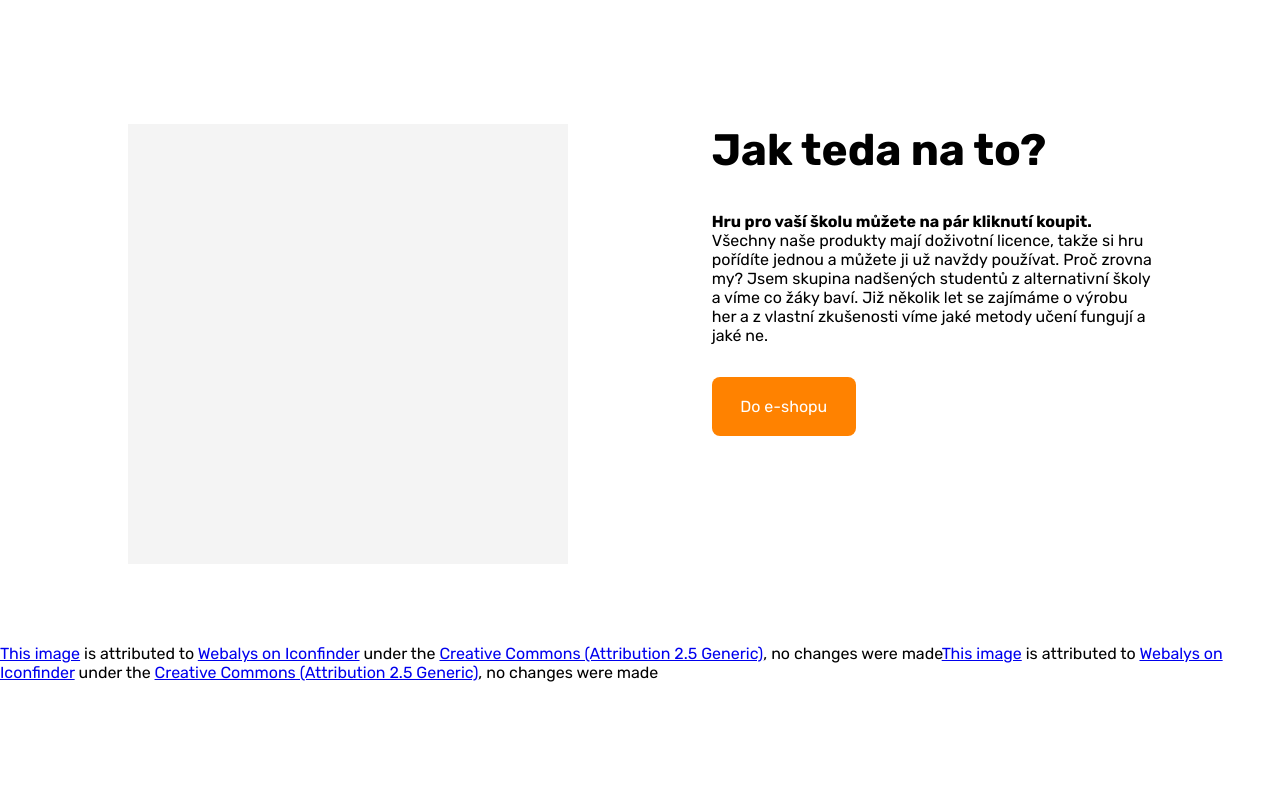
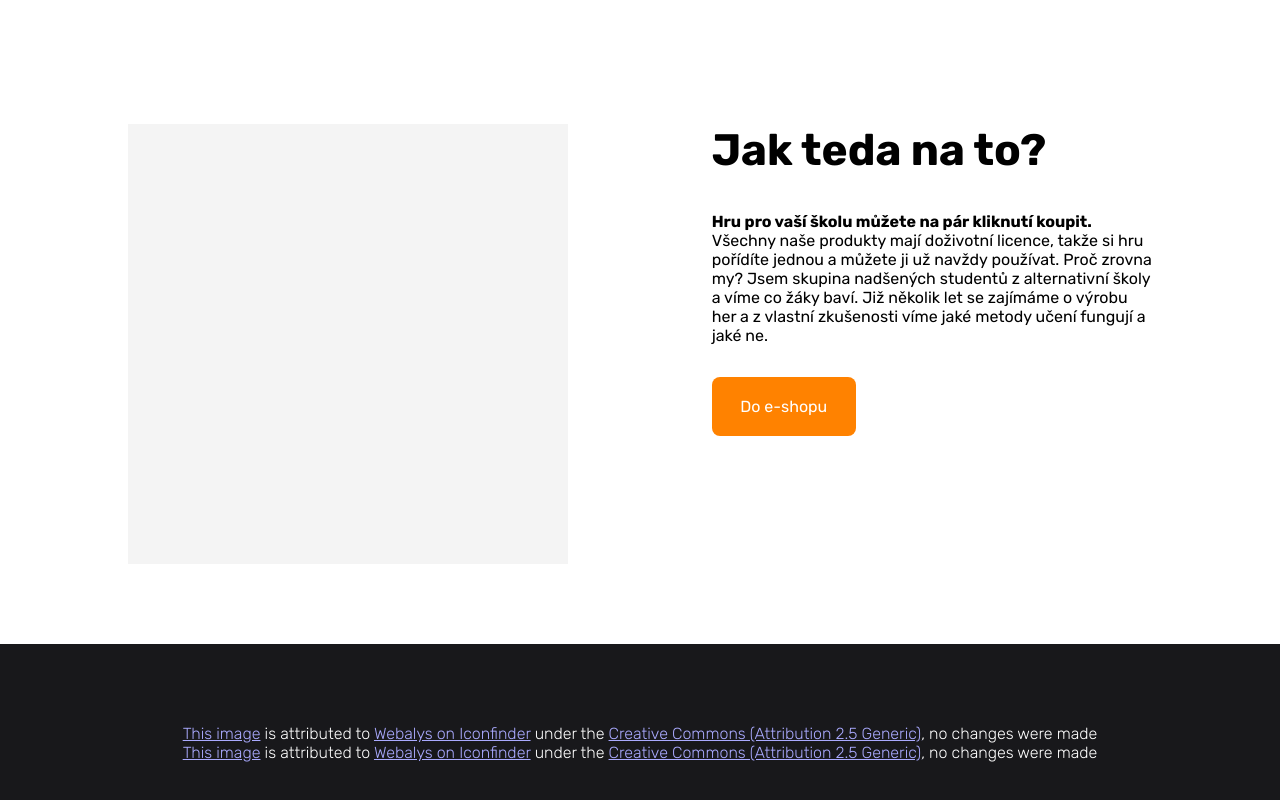
Before and after one commit to VladislavKorecky/komensky-interactive-frontend, a Next.js app: page / in a window 1280 px wide. Shown: the part 1957-2757 px from the top of the page. Before the commit the page ends 2639 px from the top, so only its background shows below. Built offline with nearby package versions, Linux system fonts and the light colour scheme.

Commit message:
Adding footer styling

```diff
--- a/src/app/page.tsx
+++ b/src/app/page.tsx
@@ -46,7 +46,7 @@ const Home: FC = () => {
             </ImageAndText>
 
             {/* Footer */}
-            <footer>
+            <footer className={styles.footer}>
                 <span><a href="https://www.iconfinder.com/icons/7900074/books_mortarboard_magnifier_read_cap_school_graduate_graduation_education_degree_icon">This image</a> is attributed to <a href="https://www.iconfinder.com/webalys">Webalys on Iconfinder</a> under the <a href="https://creativecommons.org/licenses/by/2.5/">Creative Commons (Attribution 2.5 Generic)</a>, no changes were made</span>
                 <span><a href="https://www.iconfinder.com/icons/7900068/play_video_learning_online_media_app_idea_books_light_bulb_laptop_education_icon">This image</a> is attributed to <a href="https://www.iconfinder.com/webalys">Webalys on Iconfinder</a> under the <a href="https://creativecommons.org/licenses/by/2.5/">Creative Commons (Attribution 2.5 Generic)</a>, no changes were made</span>
             </footer>
--- a/src/styles/Home.module.scss
+++ b/src/styles/Home.module.scss
@@ -100,3 +100,31 @@
     min-width: 100%;
     min-height: 100%;
 }
+
+/* Footer */
+.footer {
+    // DISPLAY
+    display: flex;
+
+    // LAYOUT
+    flex-direction: column;
+    align-items: center;
+
+    // PADDING
+    padding: 10vh 5%;
+
+    // COLOR
+    background-color: #18181b;
+}
+
+.footer > span {
+    // TEXT & FONT
+    font-weight: 300;
+
+    // COLOR
+    color: $background-color;
+}
+
+.footer > span > a {
+    color: #aaaaff;
+}
```
